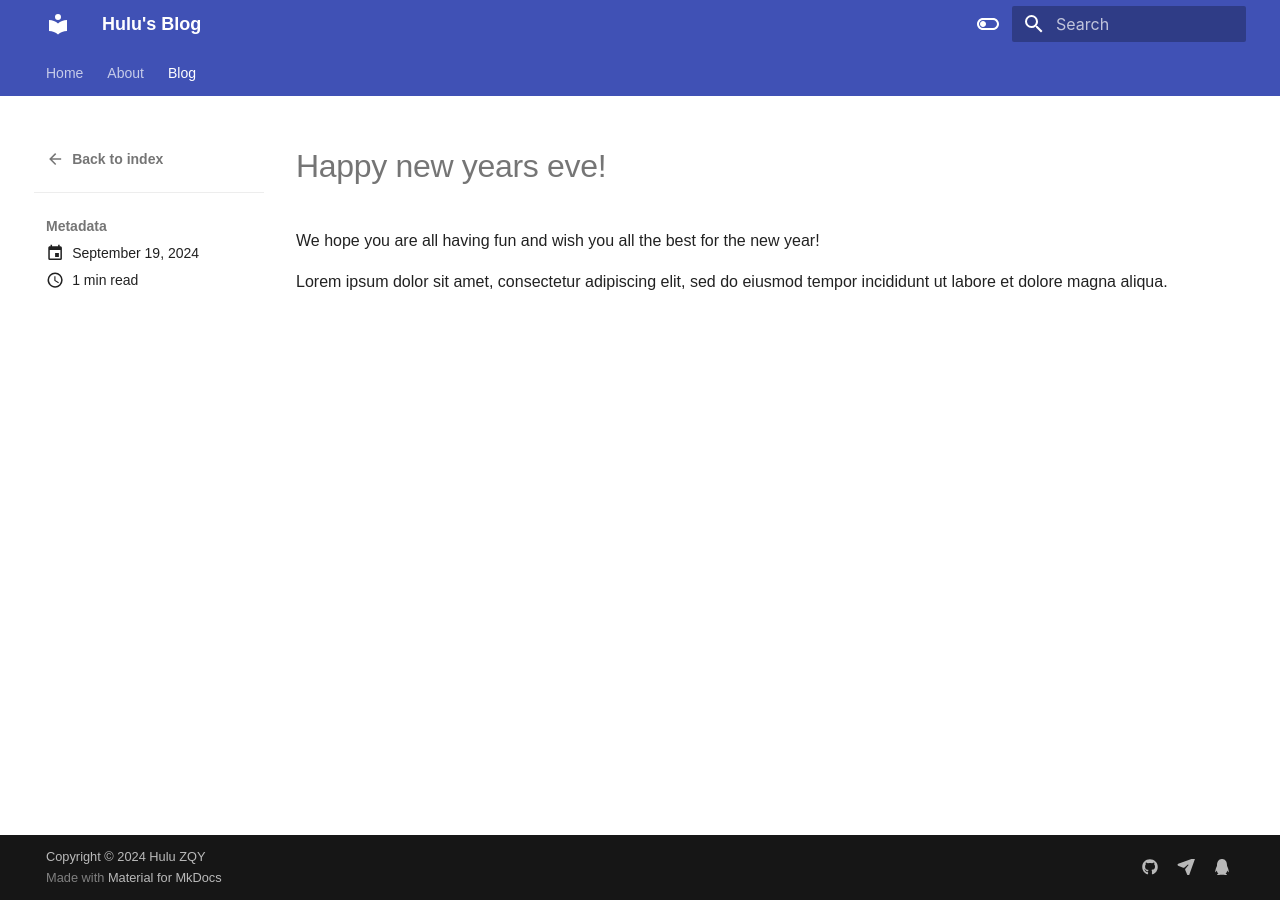
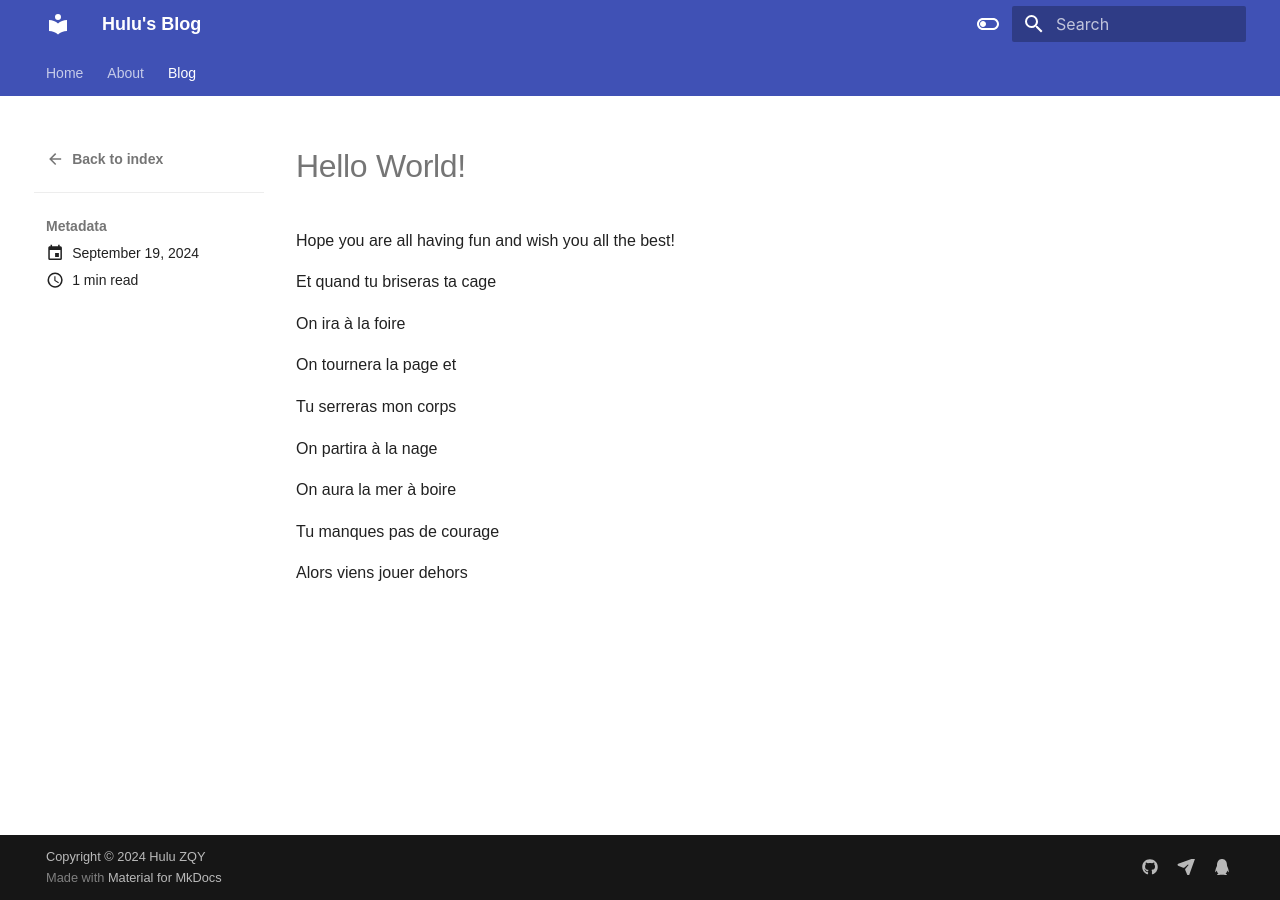
Before and after one commit to zqy10/hulublog, an MkDocs documentation site: the page built from docs/blog/posts/helloworld.md, in a window 1280 px wide. Built offline with MkDocs 1.6.1 and Material for MkDocs 9.7.7, drawn with Linux system fonts in a browser that asks for light colours; a style sheet for code colours, icons or effects is not loaded.

Commit message:
music and some blogs

```diff
--- a/docs/blog/posts/helloworld.md
+++ b/docs/blog/posts/helloworld.md
@@ -3,10 +3,23 @@ date:
   created: 2024-09-19
 ---
 
-# Happy new years eve!
+# Hello World!
 
-We hope you are all having fun and wish you all the best for the new year!
+Hope you are all having fun and wish you all the best!
 <!-- more -->
 
-Lorem ipsum dolor sit amet, consectetur adipiscing elit, sed do eiusmod
-tempor incididunt ut labore et dolore magna aliqua.
+Et quand tu briseras ta cage
+
+On ira à la foire
+
+On tournera la page et
+
+Tu serreras mon corps
+
+On partira à la nage
+
+On aura la mer à boire
+
+Tu manques pas de courage
+
+Alors viens jouer dehors
```
Also changed, not shown: docs/blog/posts/2024-09-19.md (+22 -0 lines), docs/blog/posts/2024-09-24.md (added, +36 -0 lines), docs/blog/posts/2024-09-26.md (added, +12 -0 lines), docs/blog/posts/2024-09-27.md (added, +7 -0 lines), docs/index.md (+5 -0 lines), docs/blog/posts/images/jgsdbzm.png (added).
